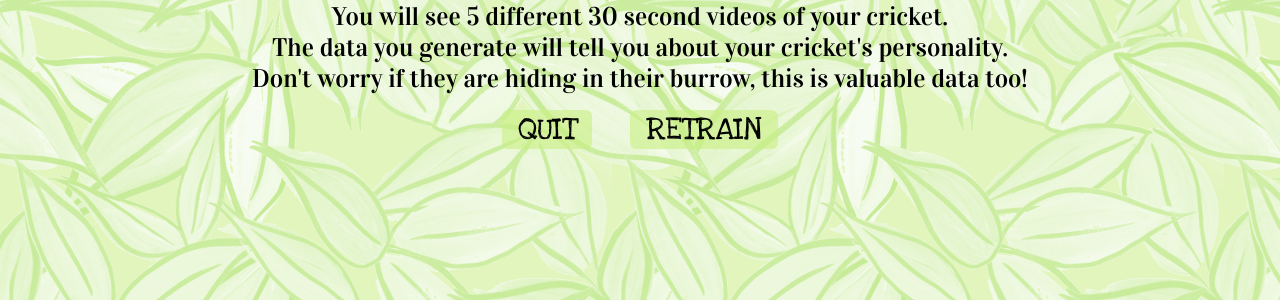
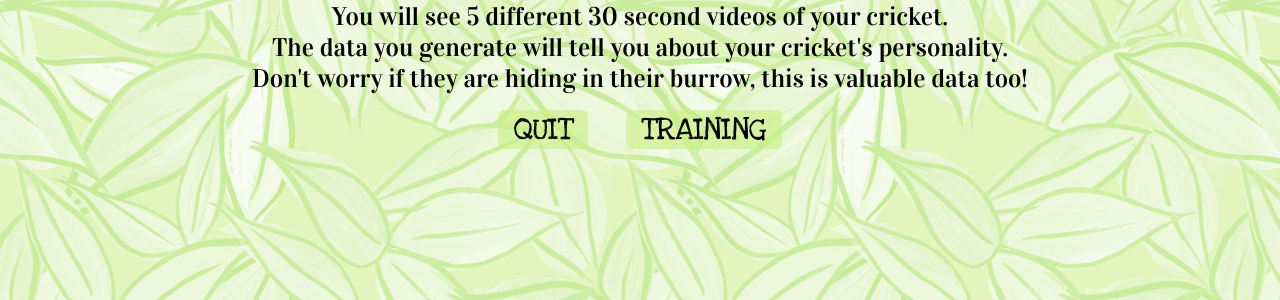
Before and after one commit to fo-am/cricket-tales2, a Django app: template crickets/templates/crickets/choose.html in a window 1280 px wide. Shown: the part 473-773 px from the top of the page. Run offline with Django 3.2, Linux system fonts and the light colour scheme; the template is opened without the code that fills it, so the values that code supplies are empty.

Commit message:
fixed: #72

```diff
--- a/crickets/templates/crickets/choose.html
+++ b/crickets/templates/crickets/choose.html
@@ -38,7 +38,7 @@
   </button>
   <button class="small"
 	  onclick="window.location.href='/training/'">
-    {% trans "Retrain" %}
+    {% trans "Training" %}
   </button>
 </div>
 
--- a/crickets/templates/crickets/play.html
+++ b/crickets/templates/crickets/play.html
@@ -89,7 +89,7 @@
   </button>
   <button class="small"
 	  onclick="window.location.href='/training/'">
-    {% trans "Retrain" %}
+    {% trans "Training" %}
   </button>
 
 </div>
```
